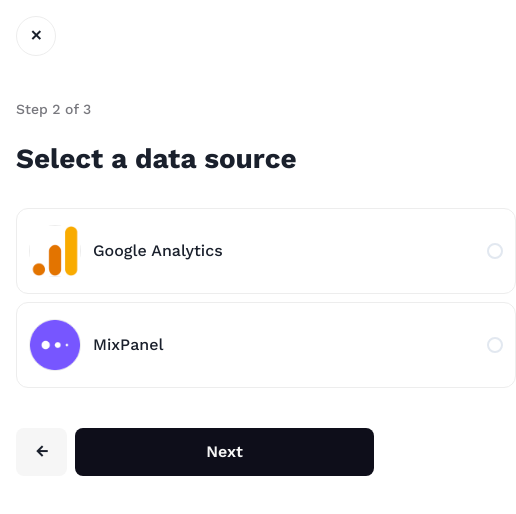
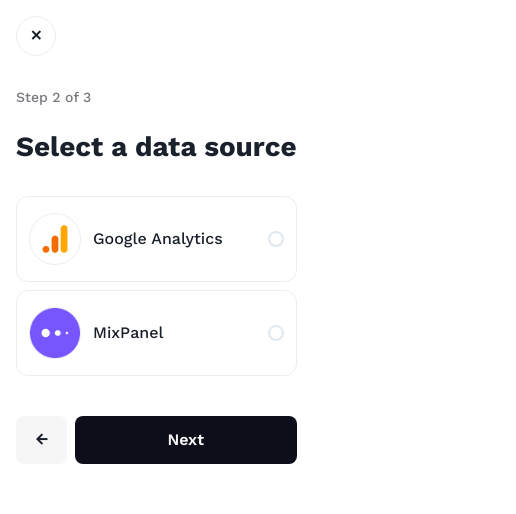
Before and after one commit to smpladmin/apperture, a Next.js app in the folder frontend/: page /analytics/app/1/integration/select in a window 390 px wide. Shown: the top 514 px of the page, 516 px wide, since content can reach past the window. Built offline with nearby package versions, Linux system fonts and the light colour scheme.

Commit message:
mobile-responsive integrations and ga create screen

```diff
--- a/frontend/components/IntegrationSource/index.tsx
+++ b/frontend/components/IntegrationSource/index.tsx
@@ -1,4 +1,4 @@
-import { Avatar, Box, Flex, Radio, Text } from '@chakra-ui/react';
+import { Flex, Radio, Text } from '@chakra-ui/react';
 import Image, { StaticImageData } from 'next/image';
 import React from 'react';
 
@@ -17,7 +17,7 @@
 }: IntegrationSourceProps) => {
   return (
     <Flex
-      w={'125'}
+      width={{ base: 'auto', md: '125' }}
       px={'3'}
       py={'4'}
       border={'1px'}
@@ -43,7 +43,7 @@
           alignItems={'center'}
           justifyContent={'center'}
         >
-          <Image src={imgSrc} alt="gaLogo" />
+          <Image src={imgSrc} alt="gaLogo" objectFit="cover" />
         </Flex>
         <Flex direction={'column'}>
           <Text fontSize={'base'} fontWeight={'500'} lineHeight={'base'}>
--- /dev/null
+++ b/frontend/lib/constants.ts
@@ -0,0 +1,4 @@
+export const Providers = {
+  Google: 'google',
+  Mixpanel: 'mixpanel',
+};
--- a/frontend/pages/analytics/app/[appId]/integration/select.tsx
+++ b/frontend/pages/analytics/app/[appId]/integration/select.tsx
@@ -9,9 +9,9 @@
   Text,
 } from '@chakra-ui/react';
 import 'remixicon/fonts/remixicon.css';
-import gaLogo from '@assets/images/ga-logo.png';
+import gaLogo from '@assets/images/ga-logo-small.svg';
 import mixpanelLogo from '@assets/images/mixPanel-icon.png';
-
+import { Providers } from '@lib/constants';
 import IntegrationSource from '@components/IntegrationSource';
 import { useState } from 'react';
 import { useRouter } from 'next/router';
@@ -27,15 +27,12 @@
   const handleClose = () => router.push('/analytics/explore?apps=1');
 
   return (
-    <Flex
-      h={{ base: '100%', lg: 'auto' }}
-      flexDir={'column'}
-      p={4}
-      px={{ lg: 48 }}
-      pt={{ lg: 20 }}
-      maxW={{ base: 'full', lg: '1280px' }}
+    <Flex direction={'column'}>
+      <Box
+        top={{ base: '4', md: '20' }}
+        left={{ base: '4', md: '45' }}
+        position={'absolute'}
       >
-      <Box>
         <IconButton
           aria-label="close"
           icon={<i className="ri-close-fill" />}
@@ -45,7 +42,13 @@
           borderColor={'white.200'}
           onClick={handleClose}
         />
-        <Box mt={11} w={{ sm: 'full' }} maxW={{ lg: '44rem' }}>
+      </Box>
+      <Box
+        top={{ base: '22', md: '40' }}
+        left={{ base: '4', md: '45' }}
+        maxWidth={{ lg: '200' }}
+        position={'absolute'}
+      >
         <Text
           textColor={'grey.200'}
           pb={6}
@@ -63,26 +66,25 @@
         >
           Select a data source
         </Heading>
-        </Box>
+        <Box width={'full'}>
           <RadioGroup value={integration} onChange={setIntegration}>
             <Stack direction="column">
               <IntegrationSource
                 sourceName="Google Analytics"
                 value="google"
                 imgSrc={gaLogo}
-              selected={integration === 'google'}
+                selected={integration === Providers.Google}
               />
               <IntegrationSource
                 sourceName="MixPanel"
                 value="mixpanel"
                 imgSrc={mixpanelLogo}
-              selected={integration === 'mixpanel'}
+                selected={integration === Providers.Mixpanel}
               />
             </Stack>
           </RadioGroup>
         </Box>
-
-      <Flex gap={'2'} mt={'10'} w={'full'}>
+        <Flex gap={'2'} mt={'10'} width={'full'}>
           <IconButton
             aria-label="back"
             icon={<i className="ri-arrow-left-line"></i>}
@@ -113,6 +115,7 @@
             Next
           </Button>
         </Flex>
+      </Box>
     </Flex>
   );
 };
--- a/frontend/theme/index.js
+++ b/frontend/theme/index.js
@@ -28,6 +28,7 @@
   11: '2.75rem',
   13: '3.25rem',
   18: '4.5rem',
+  22: '5.5rem',
   25: '6.25rem',
   30: '7.5rem',
   33: '8.25rem',
@@ -38,6 +39,7 @@
   125: '31.25rem',
   141: '35.25rem',
   168: '42rem',
+  200: '50rem',
 };
 
 const maxWidth = {
```
Also changed, not shown: frontend/pages/analytics/app/[appId]/integration/[provider]/create.tsx (+11 -6 lines), frontend/assets/images/ga-logo-small.svg (added), frontend/assets/images/ga-logo.svg (added). Lines whose indentation alone changed are shown as unchanged.
